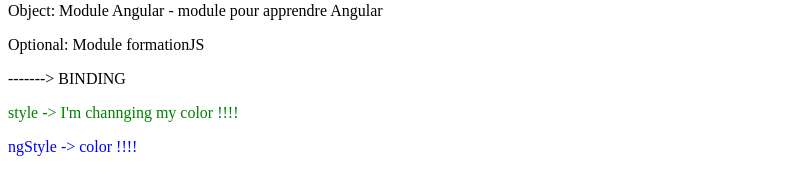
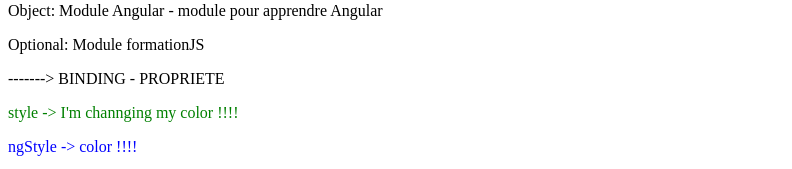
Before and after one commit to avlas/formation-angular-formation-cli, an Angular app: page / in a window 1280 px wide. Shown: the part 912-1081 px from the top of the page, without its empty margins (0-792 px from the left). Built offline with nearby package versions, Linux system fonts and the light colour scheme.

Commit message:
binding -> propriete (color)

```diff
--- a/src/app/app.component.html
+++ b/src/app/app.component.html
@@ -26,4 +26,4 @@
 
 <app-interpolate-optional></app-interpolate-optional>
 
-<app-binding></app-binding>
+<app-binding-propriete></app-binding-propriete>
--- a/src/app/app.module.ts
+++ b/src/app/app.module.ts
@@ -5,10 +5,10 @@
 import { FormationComponent } from './formation/formation.component';
 import { InterpolateComponent } from './interpolate/interpolate.component';
 import { InterpolateOptionalComponent } from './interpolate-optional/interpolate-optional.component';
-import { BindingComponent } from './binding/binding.component';
+import { BindingProprieteComponent } from './binding-propriete/binding-propriete.component';
 
 @NgModule({
-  declarations: [ AppComponent, FormationComponent, InterpolateComponent, InterpolateOptionalComponent, BindingComponent ],
+  declarations: [ AppComponent, FormationComponent, InterpolateComponent, InterpolateOptionalComponent, BindingProprieteComponent ],
   imports: [  BrowserModule ],
   providers: [],
   bootstrap: [AppComponent]
--- a/src/app/binding/binding.component.html
+++ b/src/app/binding-propriete/binding-propriete.component.html
@@ -1,5 +1,5 @@
 <p>
-  -------> BINDING
+  -------> BINDING - PROPRIETE
 </p>
 
 <p [hidden]="isHidden"> I'm hidding !!!! </p>
--- /dev/null
+++ b/src/app/binding-propriete/binding-propriete.component.ts
@@ -0,0 +1,24 @@
+import { Component, OnInit } from '@angular/core';
+
+@Component({
+  selector: 'app-binding-propriete',
+  templateUrl: './binding-propriete.component.html',
+  styleUrls: ['./binding-propriete.component.css']
+})
+export class BindingProprieteComponent implements OnInit {
+
+  isHidden: boolean = true;
+
+  color: string = 'green';
+
+  constructor() { }
+
+  ngOnInit() {
+    setInterval(
+      () => {
+        this.isHidden = !this.isHidden;
+        this.color = (this.color === 'green') ? 'red' : 'green';
+      }, 2000);
+  }
+
+}
--- a/src/app/binding/binding.component.ts
+++ /dev/null
@@ -1,24 +0,0 @@
-import { Component, OnInit } from '@angular/core';
-
-@Component({
-  selector: 'app-binding',
-  templateUrl: './binding.component.html',
-  styleUrls: ['./binding.component.css']
-})
-export class BindingComponent implements OnInit {
-
-  isHidden: boolean = true;
-
-  color: string = 'green';
-
-  constructor() { }
-
-  ngOnInit() {
-    setInterval(
-      () => {
-                        this.isHidden = !this.isHidden;
-                        this.color = (this.color === 'green') ? 'red' : 'green';
-                    }, 2000);
-  }
-
-}
```
Also changed, not shown: src/app/binding-propriete/binding-propriete.component.css (added), 1 other file (tests, documents, lock files or other folders).
